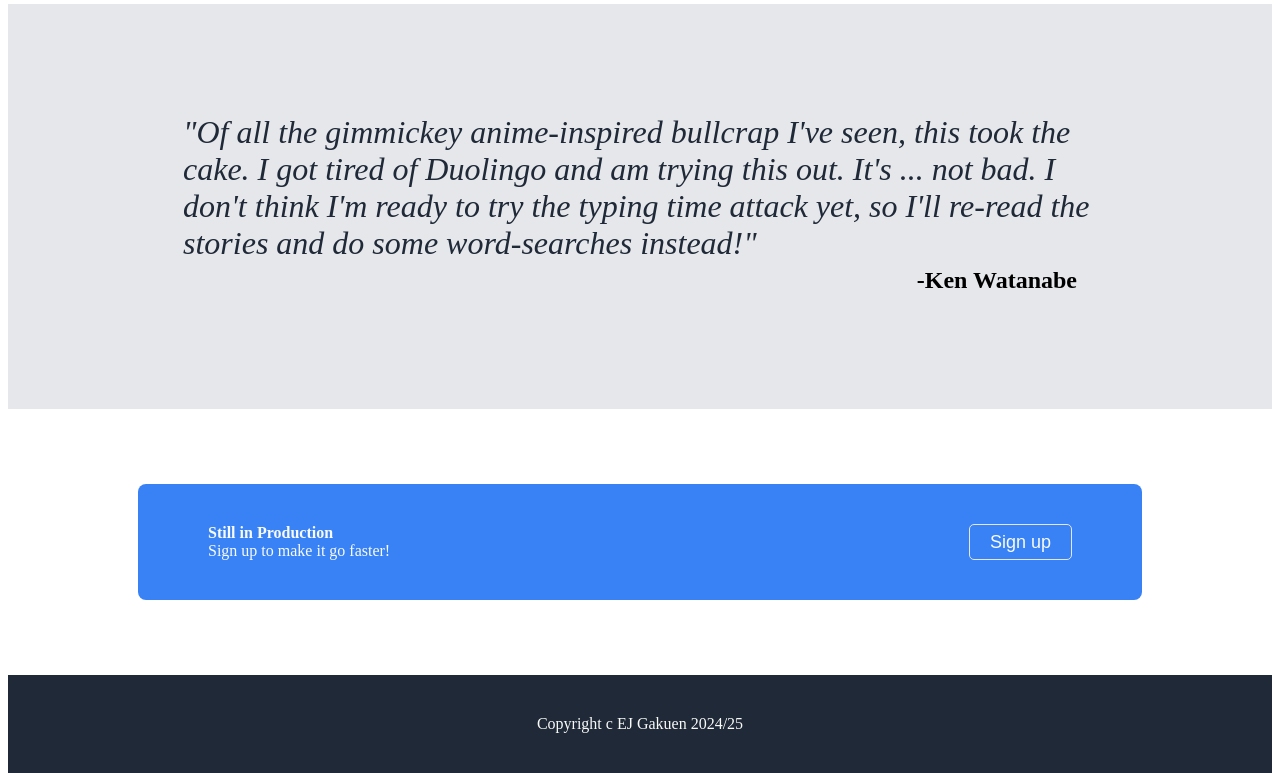
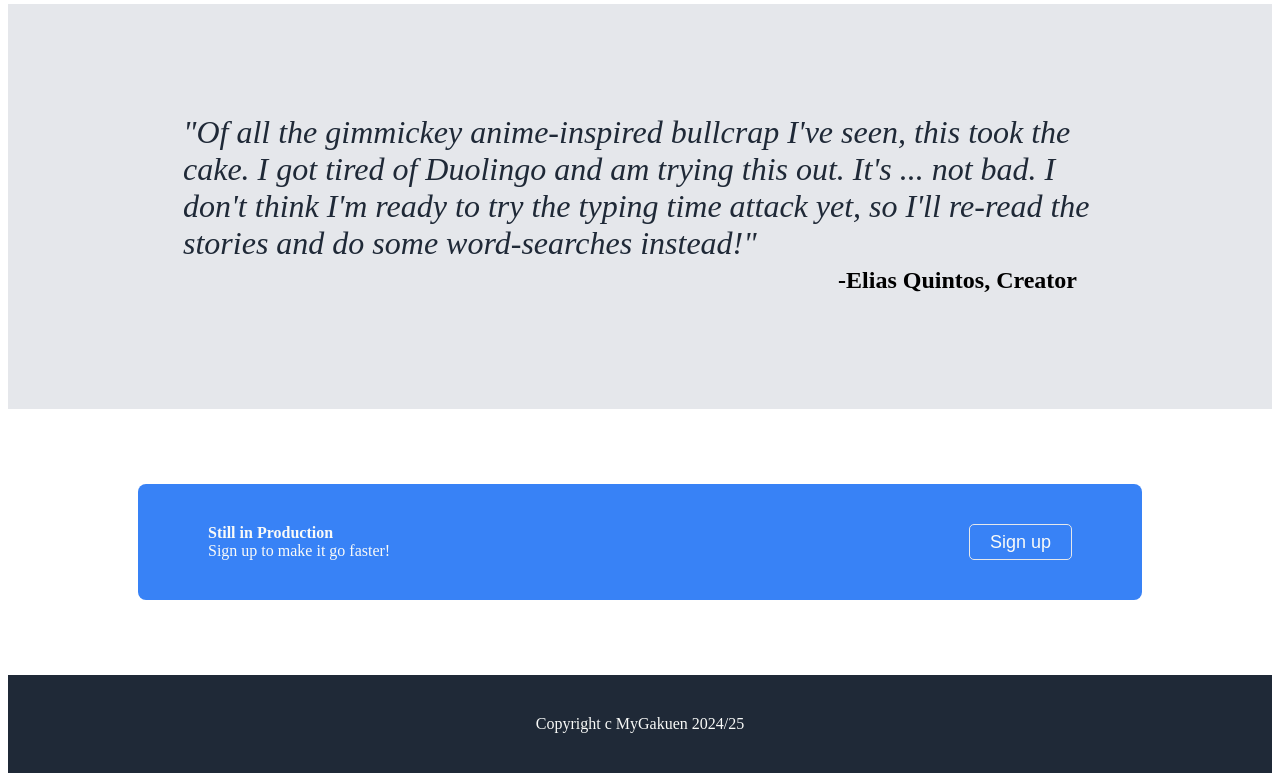
Before and after one commit to eliasjquintos/landing-page, a plain HTML site: page index.html in a window 1280 px wide. Shown: the part 806-1579 px from the top of the page. Drawn offline with Linux system fonts and the light colour scheme.

Commit message:
Change page name.
Change page name for tentative online publication.

```diff
--- a/index.html
+++ b/index.html
@@ -4,12 +4,12 @@
     <meta charset="UTF-8">
     <meta name="viewport" content="width=device-width, initial-scale=1.0">
     <link href="style.css" rel="stylesheet">
-    <title>EJGakuen</title>
+    <title>MyGakuen</title>
 </head>
 <body>
     <div id="introduction">
         <div id="header">
-            <div id="logo">EJ Gakuen</div>
+            <div id="logo">MyGakuen</div>
             <div><ul class="links">
                 <li class="link"><a>Link one</a></li>
                 <li class="link"><a>Link two</a></li>
@@ -52,7 +52,7 @@
             ... not bad. I don't think I'm ready to try the typing time attack yet,
             so I'll re-read the stories and do some word-searches instead!"
         </div>
-        <div class="author">-Ken Watanabe</div>
+        <div class="author">-Elias Quintos, Creator</div>
     </div>
     <div class="sign-up">
         <div class="banner">
@@ -63,6 +63,6 @@
             <button id="sign-up">Sign up</button>
         </div>
     </div>
-    <div id="copyright">Copyright c EJ Gakuen 2024/25</div>
+    <div id="copyright">Copyright c MyGakuen 2024/25</div>
 </body>
 </html>
```
